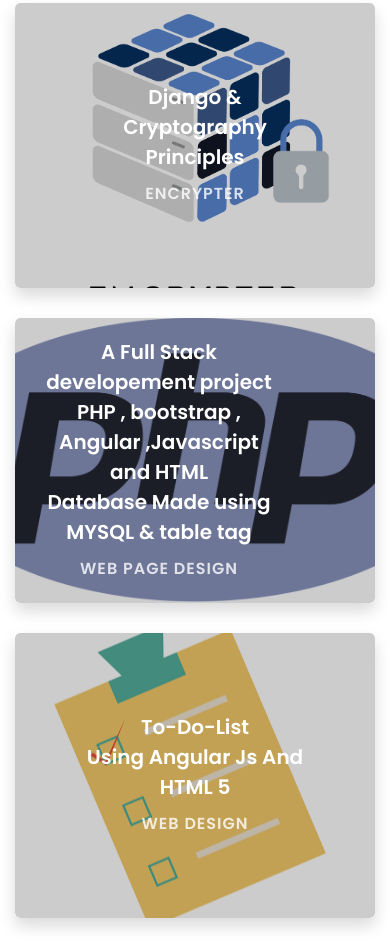
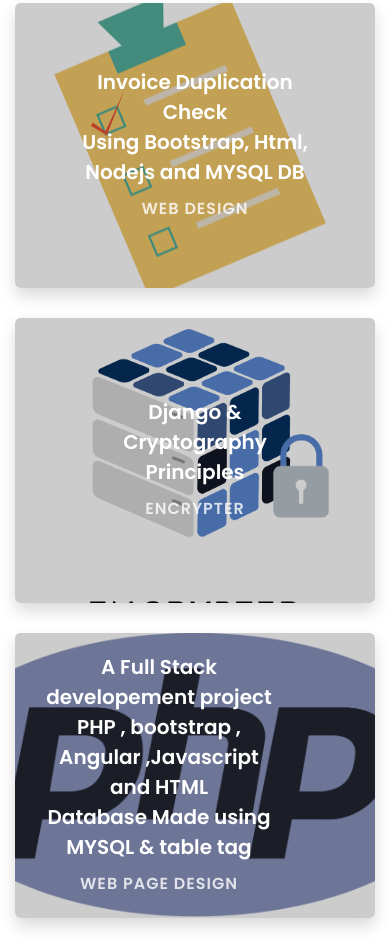
Before and after one commit to Promit-revar/artbeat-frontend, a plain HTML site: page Portfolio/index.html in a window 390 px wide. Shown: the part 4069-5020 px from the top of the page. Drawn offline with Linux system fonts and the light colour scheme; some packages are replaced by stand-ins of ours; no server answers; files whose address does not match are found by name.

Commit message:
Update index.html

```diff
--- a/Portfolio/index.html
+++ b/Portfolio/index.html
@@ -232,6 +232,17 @@
 			</div>
 			<div class="row">
 				<div class="col-md-4">
+				<a href="https://duplicatecheck02.herokuapp.com/">
+					<div class="project img shadow ftco-animate d-flex justify-content-center align-items-center" style="background-image: url(images/todolist.png);">
+						<div class="overlay"></div>
+						<div class="text text-center p-4">
+							<h3 style="color: white;">Invoice Duplication Check <br> Using Bootstrap, Html, Nodejs and MYSQL DB</h3>
+							<span>Web Design</span>
+						</div>
+					</div>
+					</a>
+				</div>
+				<div class="col-md-4">
 				<a href="http://textcoder.herokuapp.com">
 					<div class="project img shadow ftco-animate d-flex justify-content-center align-items-center" style="background-image: url(images/Encrypter-1950_1950.png);" >
 						<div class="overlay"></div>
@@ -254,17 +265,7 @@
 					</a>
 					</div>
 				</div>
-				<div class="col-md-4">
-				<a href="https://promit-revar.github.io/To-Do-List/List.html">
-					<div class="project img shadow ftco-animate d-flex justify-content-center align-items-center" style="background-image: url(images/todolist.png);">
-						<div class="overlay"></div>
-						<div class="text text-center p-4">
-							<h3 style="color: white;">To-Do-List <br> Using Angular Js And HTML 5</h3>
-							<span>Web Design</span>
-						</div>
-					</div>
-					</a>
-				</div>
+
 
 			</div>
 		</div>
```
